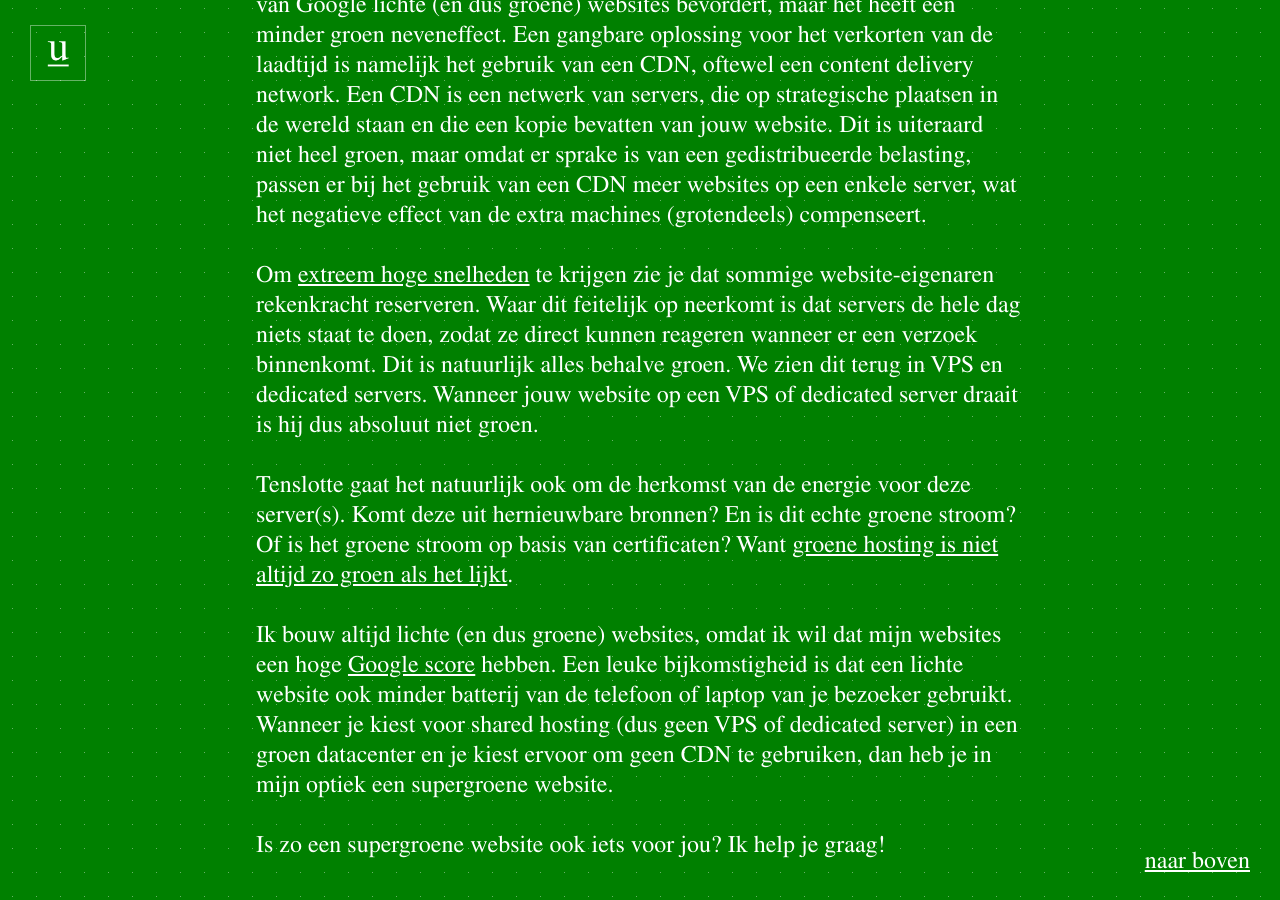
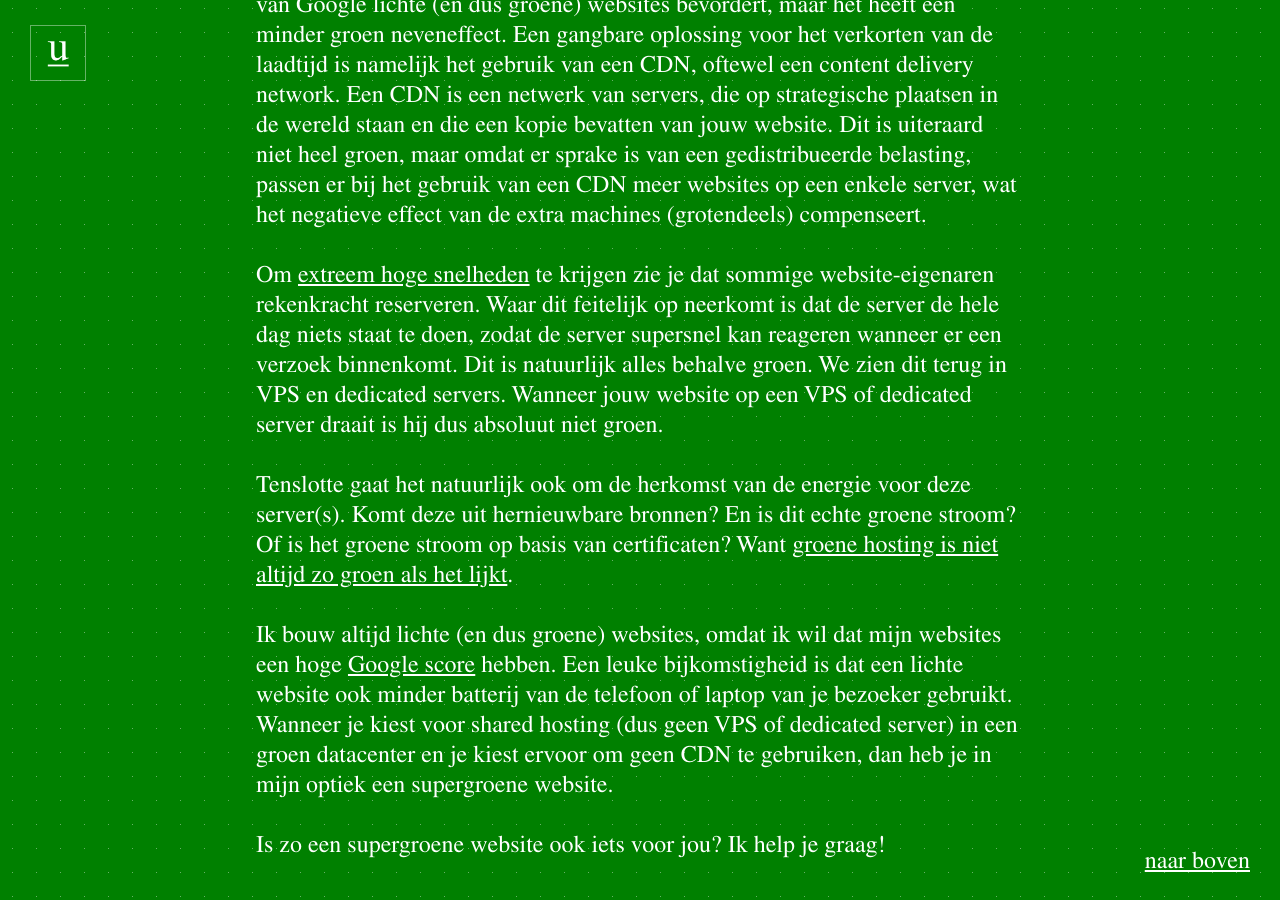
Before and after one commit to jhvanderschee/usecuewebsitenl, a Jekyll site: the page built from _posts/2019-08-21-een-groene-website.md, in a window 1280 px wide and 900 px high, scrolled down 1731 px. Built offline with Jekyll 4.4.1, drawn with Linux system fonts in a browser that asks for light colours.

Commit message:
Update 2019-08-21-een-groene-website.md

```diff
--- a/_posts/2019-08-21-een-groene-website.md
+++ b/_posts/2019-08-21-een-groene-website.md
@@ -11,7 +11,7 @@ Laten we ons voor het gemak beperken tot de server, ofwel de computer die jouw w
 
 Website-eigenaren willen vaak dat hun website snel laadt vanuit elke plek op de wereld. Dit wordt onder andere ingegeven door Google, die snel ladende websites hoger in zijn zoekmachine toont. Op zich goed, omdat deze maatregel van Google lichte (en dus groene) websites bevordert, maar het heeft een minder groen neveneffect. Een gangbare oplossing voor het verkorten van de laadtijd is namelijk het gebruik van een CDN, oftewel een content delivery network. Een CDN is een netwerk van servers, die op strategische plaatsen in de wereld staan en die een kopie bevatten van jouw website. Dit is uiteraard niet heel groen, maar omdat er sprake is van een gedistribueerde belasting, passen er bij het gebruik van een CDN meer websites op een enkele server, wat het negatieve effect van de extra machines (grotendeels) compenseert.
 
-Om [extreem hoge snelheden]() te krijgen zie je dat sommige website-eigenaren rekenkracht reserveren. Waar dit feitelijk op neerkomt is dat servers de hele dag niets staat te doen, zodat ze direct kunnen reageren wanneer er een verzoek binnenkomt. Dit is natuurlijk alles behalve groen. We zien dit terug in VPS en dedicated servers. Wanneer jouw website op een VPS of dedicated server draait is hij dus absoluut niet groen.
+Om [extreem hoge snelheden](https://www.usecue.com/blog/websites-that-load-instantly/) te krijgen zie je dat sommige website-eigenaren rekenkracht reserveren. Waar dit feitelijk op neerkomt is dat de server de hele dag niets staat te doen, zodat de server supersnel kan reageren wanneer er een verzoek binnenkomt. Dit is natuurlijk alles behalve groen. We zien dit terug in VPS en dedicated servers. Wanneer jouw website op een VPS of dedicated server draait is hij dus absoluut niet groen.
 
 Tenslotte gaat het natuurlijk ook om de herkomst van de energie voor deze server(s). Komt deze uit hernieuwbare bronnen? En is dit echte groene stroom? Of is het groene stroom op basis van certificaten? Want [groene hosting is niet altijd zo groen als het lijkt](https://www.zaailingen.com/webhost-niet-zo-groen-als-lijkt/).
 
```
